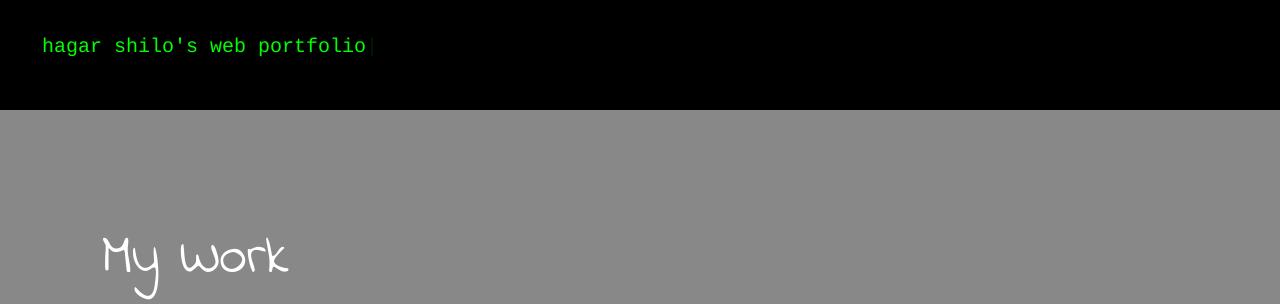
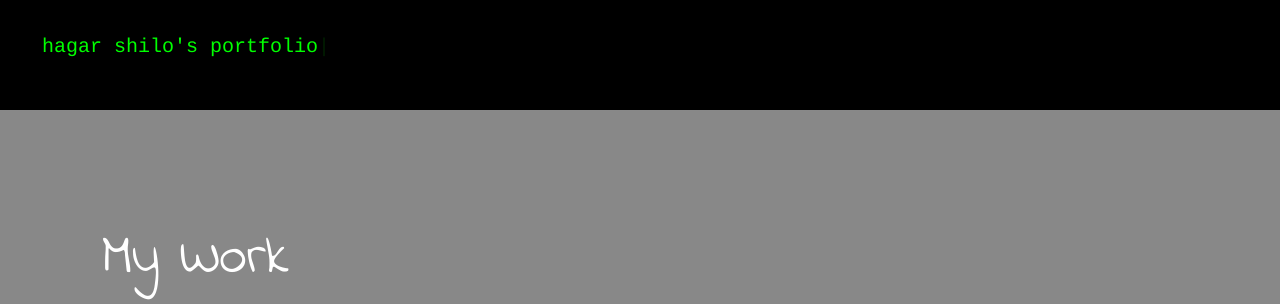
Before and after one commit to strayblues/portfolio, a PHP site: page / in a window 1280 px wide. Shown: the top 304 px of the page. Run offline with PHP 8.4, Linux system fonts and the light colour scheme; some libraries are stand-ins or nearby versions; some web fonts are replaced.

Commit message:
Organize a little

```diff
--- a/includes/head.html
+++ b/includes/head.html
@@ -2,7 +2,7 @@
   <nav class="banner navbar-fixed-top">
     <div class="container" id="text-animation">
       <p>
-        hagar shilo's web portfolio<span>|</span>
+        hagar shilo's portfolio<span>|</span>
       </p>
     </div>
   </nav>
--- a/index.php
+++ b/index.php
@@ -19,7 +19,7 @@
     <!-- Custom styles for this template -->
     <link href="https://fonts.googleapis.com/icon?family=Material+Icons"
       rel="stylesheet">
-    <link href="my-css/graypink.css" rel="stylesheet">
+    <link href="my-css/my-style.css" rel="stylesheet">
     <link href="my-css/typing-animation.css" rel="stylesheet">
     <script src="my-js/validation.js"></script>
   </head>
```
Also changed, not shown: my-css/my-style.css (renamed from my-css/graypink.css), trash prbly/aboutme.php (renamed from includes/trash/aboutme.php), trash prbly/aboutyou-old copy.php (renamed from includes/trash/aboutyou-old copy.php), 4 other files.
